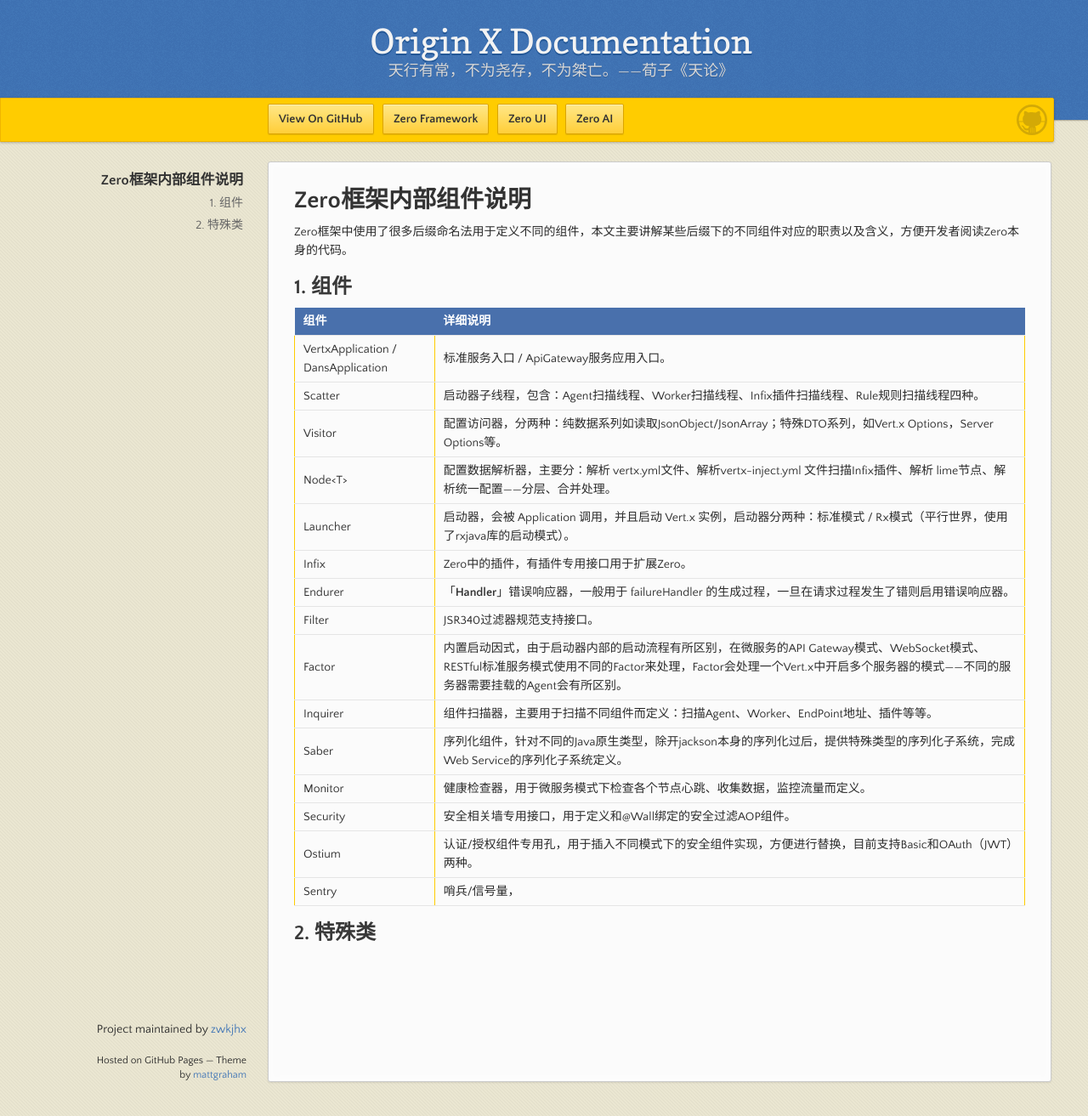
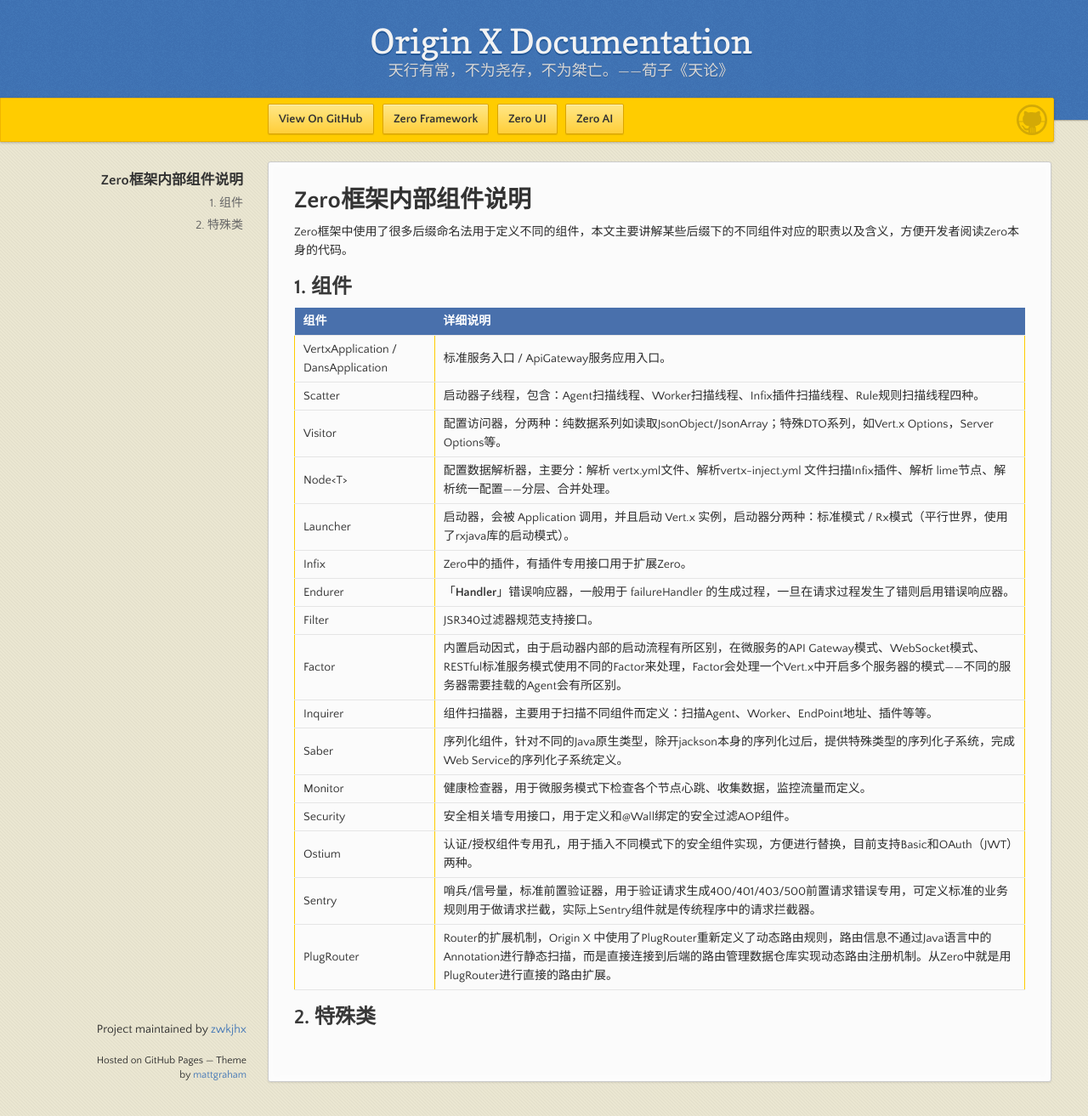
Before and after one commit to zwkjhx/ox-doc, a Jekyll site: the page built from specification/1-zerogui-fan/spc-004-zeronei-bu-zu-jian-shuo-ming.md, in a window 1280 px wide and 1313 px high. Shown: the whole window at 85% size. Built offline with Jekyll 4.4.1, drawn with Linux system fonts in a browser that asks for light colours; our own code applies the rules of GitHub Pages for plain Markdown files.

Commit message:
Updates specification/1-zerogui-fan/spc-004-zeronei-bu-zu-jian-shuo-ming.md
Auto commit by GitBook Editor

```diff
--- a/specification/1-zerogui-fan/spc-004-zeronei-bu-zu-jian-shuo-ming.md
+++ b/specification/1-zerogui-fan/spc-004-zeronei-bu-zu-jian-shuo-ming.md
@@ -20,6 +20,7 @@
 | Monitor | 健康检查器，用于微服务模式下检查各个节点心跳、收集数据，监控流量而定义。 |
 | Security | 安全相关墙专用接口，用于定义和@Wall绑定的安全过滤AOP组件。 |
 | Ostium | 认证/授权组件专用孔，用于插入不同模式下的安全组件实现，方便进行替换，目前支持Basic和OAuth（JWT）两种。 |
-| Sentry | 哨兵/信号量， |
+| Sentry | 哨兵/信号量，标准前置验证器，用于验证请求生成400/401/403/500前置请求错误专用，可定义标准的业务规则用于做请求拦截，实际上Sentry组件就是传统程序中的请求拦截器。 |
+| PlugRouter | Router的扩展机制，Origin X 中使用了PlugRouter重新定义了动态路由规则，路由信息不通过Java语言中的Annotation进行静态扫描，而是直接连接到后端的路由管理数据仓库实现动态路由注册机制。从Zero中就是用PlugRouter进行直接的路由扩展。 |
 
 ## 2. 特殊类
```
